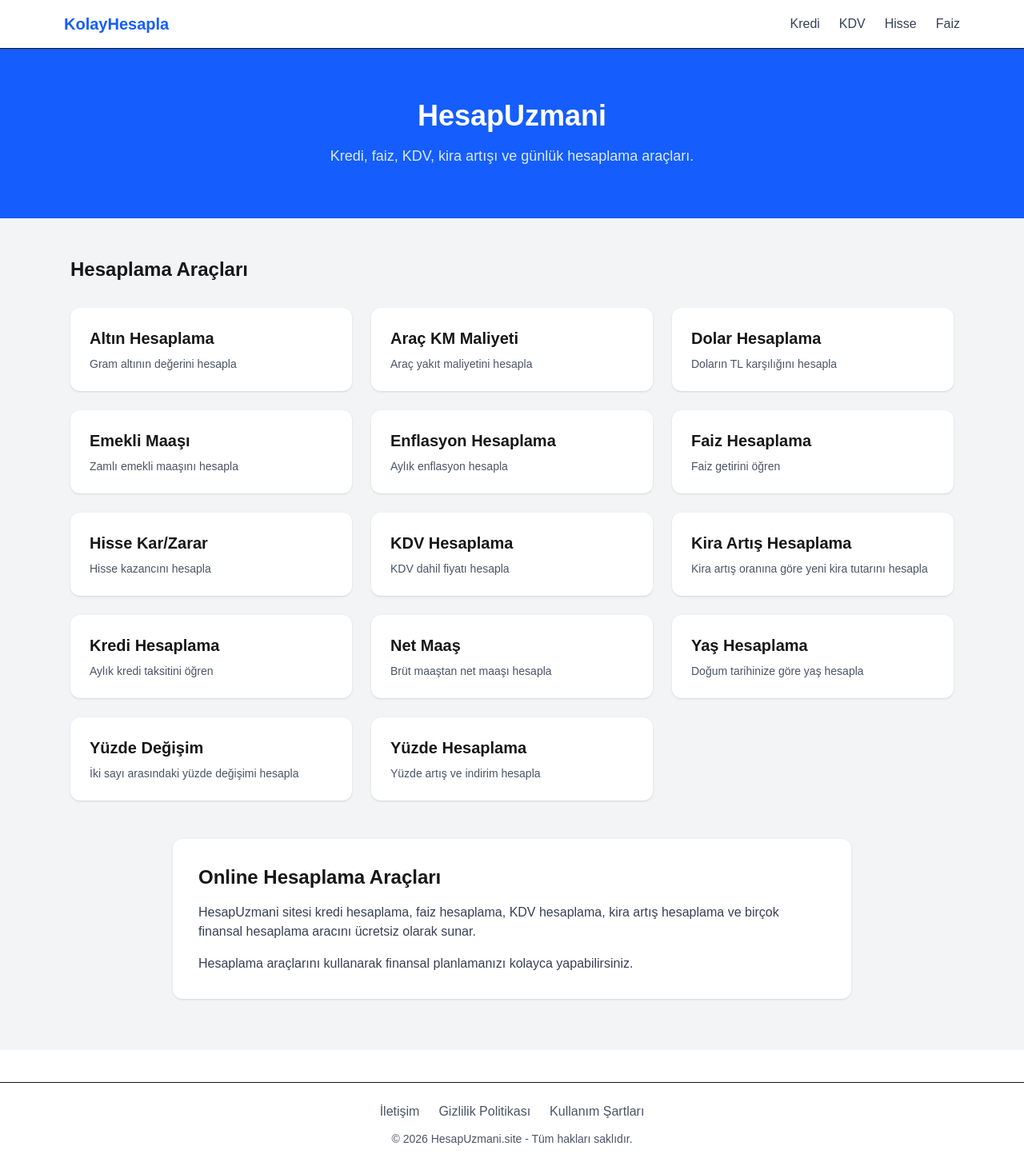
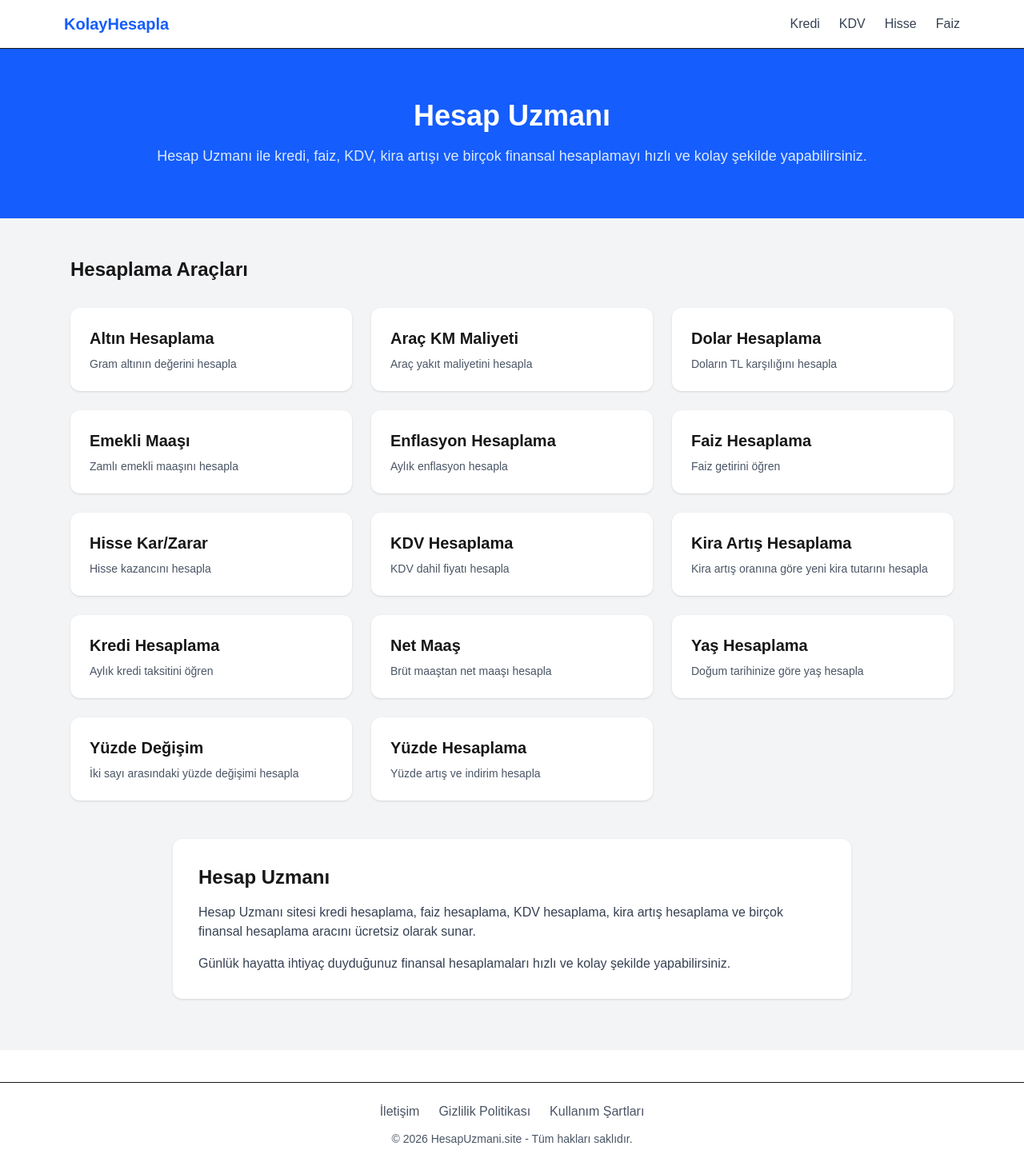
Before and after one commit to erkanckr455/kolayhesapla, a Next.js app: page / in a window 1280 px wide. Shown: the whole page at 80% size. Built offline with nearby package versions, Linux system fonts and the light colour scheme.

Commit message:
hesap uzmani isim duzeltildi

```diff
--- a/app/page.tsx
+++ b/app/page.tsx
@@ -25,11 +25,11 @@ export default function Home() {
         <div className="max-w-5xl mx-auto px-6 text-center">
 
           <h1 className="text-4xl font-bold mb-4">
-            HesapUzmani
+            Hesap Uzmanı
           </h1>
 
           <p className="text-lg text-blue-100">
-            Kredi, faiz, KDV, kira artışı ve günlük hesaplama araçları.
+            Hesap Uzmanı ile kredi, faiz, KDV, kira artışı ve birçok finansal hesaplamayı hızlı ve kolay şekilde yapabilirsiniz.
           </p>
 
         </div>
@@ -70,18 +70,18 @@ export default function Home() {
         <div className="bg-white rounded-xl shadow p-8">
 
           <h2 className="text-2xl font-bold mb-4">
-            Online Hesaplama Araçları
+            Hesap Uzmanı
           </h2>
 
           <p className="text-gray-700 mb-4">
-            HesapUzmani sitesi kredi hesaplama, faiz hesaplama, KDV hesaplama,
+            Hesap Uzmanı sitesi kredi hesaplama, faiz hesaplama, KDV hesaplama,
             kira artış hesaplama ve birçok finansal hesaplama aracını ücretsiz
             olarak sunar.
           </p>
 
           <p className="text-gray-700">
-            Hesaplama araçlarını kullanarak finansal planlamanızı kolayca
-            yapabilirsiniz.
+            Günlük hayatta ihtiyaç duyduğunuz finansal hesaplamaları hızlı ve
+            kolay şekilde yapabilirsiniz.
           </p>
 
         </div>
```
